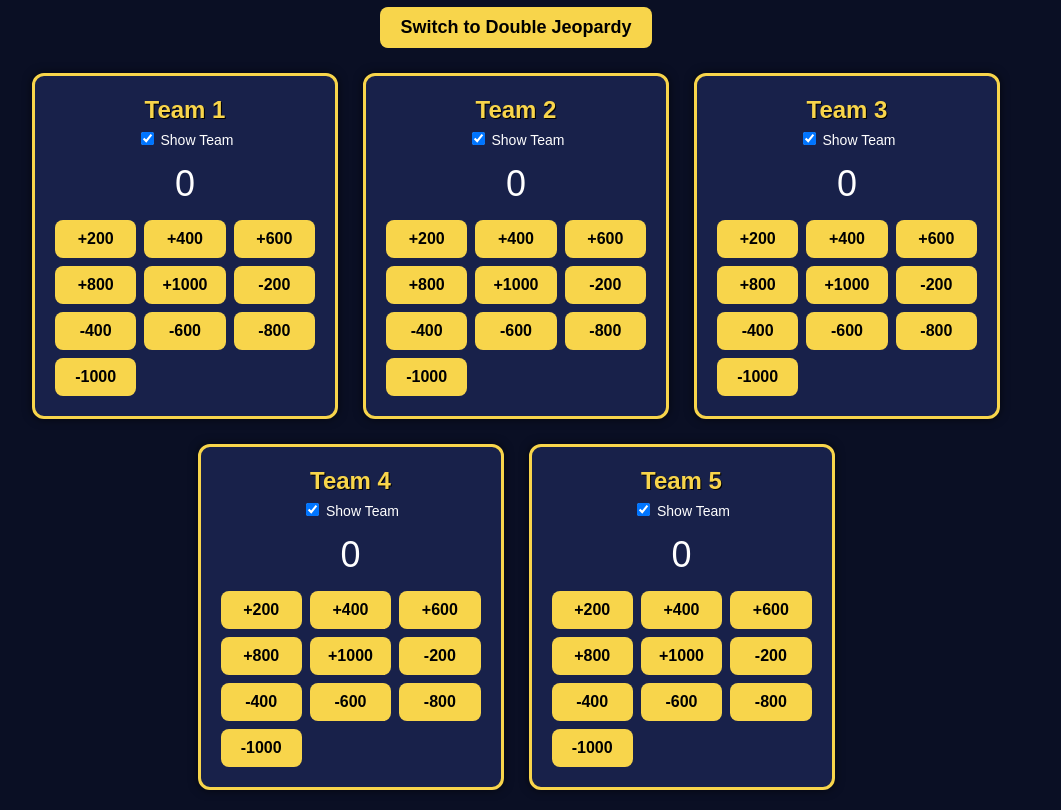
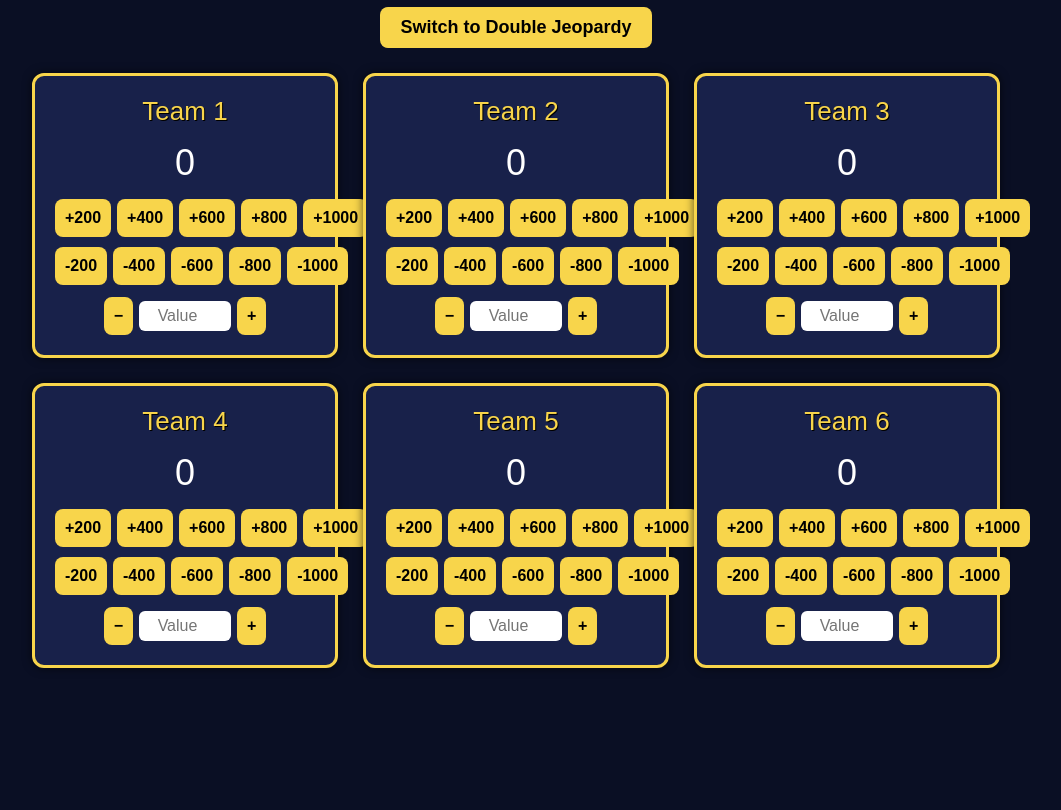
Before and after one commit to biteablefunds2198/score.github.io, a plain HTML site: page index.html in a window 1280 px wide. Shown: the part 110-920 px from the top of the page, without its empty margins (124-1185 px from the left). After the commit the page ends 800 px from the top, so only its background shows below. Drawn offline with Linux system fonts and the light colour scheme.

Commit message:
Update index.html 2

```diff
--- a/index.html
+++ b/index.html
@@ -52,15 +52,22 @@
         box-shadow: 0 0 10px rgba(0,0,0,0.6);
     }
 
-    .team h2 {
+    .team-name {
         margin: 0 0 5px 0;
         color: #f8d54b;
         text-shadow: 1px 1px black;
+        font-size: 26px;
+        cursor: pointer;
     }
 
-    .toggle-area {
-        margin-bottom: 10px;
-        font-size: 14px;
+    .team-name-input {
+        width: 90%;
+        font-size: 22px;
+        padding: 4px;
+        border-radius: 6px;
+        border: none;
+        text-align: center;
+        margin-bottom: 6px;
     }
 
     .score {
@@ -70,8 +77,13 @@
 
     .buttons {
         display: grid;
-        grid-template-columns: repeat(3, 1fr);
-        gap: 8px;
+        grid-template-columns: repeat(5, 1fr);
+        gap: 6px;
+        margin-bottom: 10px;
+    }
+
+    .buttons.minus-row {
+        margin-top: 6px;
     }
 
     button {
@@ -88,6 +100,24 @@
     button:hover {
         background: #ffe680;
     }
+
+    .custom-container {
+        display: flex;
+        justify-content: center;
+        align-items: center;
+        gap: 6px;
+        margin-top: 12px;
+    }
+
+    .custom-container input {
+        width: 80px;
+        padding: 6px;
+        border-radius: 6px;
+        border: none;
+        font-size: 16px;
+        text-align: center;
+    }
+
 </style>
 </head>
 <body>
@@ -99,15 +129,12 @@
 <div class="team-container" id="teamContainer"></div>
 
 <script>
-    const NUM_TEAMS = 5;
+    const NUM_TEAMS = 6;
 
-    // Normal Jeopardy point values
     const normalValues = [200, 400, 600, 800, 1000];
-
-    // Double Jeopardy point values
     const doubleValues = [400, 800, 1200, 1600, 2000];
 
-    let doubleMode = false; // start in normal mode
+    let doubleMode = false;
     let pointValues = [...normalValues];
 
     function updateScore(id, amount) {
@@ -121,56 +148,105 @@
         for (let i = 1; i <= NUM_TEAMS; i++) {
             const teamDiv = document.createElement("div");
             teamDiv.className = "team";
-            teamDiv.id = "teamBox" + i;
 
             teamDiv.innerHTML = `
-                <h2>Team ${i}</h2>
-                <div class="toggle-area">
-                    <label>
-                        <input type="checkbox" id="toggle${i}" checked>
-                        Show Team
-                    </label>
+                <div class="team-name" id="teamName${i}">Team ${i}</div>
+                <div class="score" id="score${i}">0</div>
+
+                <div class="buttons" id="plusRow${i}"></div>
+                <div class="buttons minus-row" id="minusRow${i}"></div>
+
+                <div class="custom-container">
+                    <button id="customMinus${i}">−</button>
+                    <input type="number" id="customInput${i}" placeholder="Value">
+                    <button id="customPlus${i}">+</button>
                 </div>
-                <div class="score" id="score${i}">0</div>
-                <div class="buttons" id="buttons${i}"></div>
             `;
 
             container.appendChild(teamDiv);
 
-            // Toggle handler
-            document.getElementById("toggle" + i).addEventListener("change", (e) => {
-                teamDiv.style.display = e.target.checked ? "block" : "none";
-            });
-
             buildButtons(i);
+            setupTeamNameEditing(i);
+            setupCustom(i);
         }
     }
 
     function buildButtons(teamNumber) {
-        const btnContainer = document.getElementById("buttons" + teamNumber);
-        btnContainer.innerHTML = "";
+        const plusRow = document.getElementById("plusRow" + teamNumber);
+        const minusRow = document.getElementById("minusRow" + teamNumber);
+
+        plusRow.innerHTML = "";
+        minusRow.innerHTML = "";
 
         pointValues.forEach(value => {
             const plus = document.createElement("button");
             plus.textContent = `+${value}`;
             plus.onclick = () => updateScore(`score${teamNumber}`, value);
-            btnContainer.appendChild(plus);
+            plusRow.appendChild(plus);
         });
 
         pointValues.forEach(value => {
             const minus = document.createElement("button");
             minus.textContent = `-${value}`;
             minus.onclick = () => updateScore(`score${teamNumber}`, -value);
-            btnContainer.appendChild(minus);
+            minusRow.appendChild(minus);
         });
     }
 
-    // Switch between normal and double jeopardy
+    function setupCustom(teamNumber) {
+        const input = document.getElementById("customInput" + teamNumber);
+        const btnPlus = document.getElementById("customPlus" + teamNumber);
+        const btnMinus = document.getElementById("customMinus" + teamNumber);
+
+        btnPlus.onclick = () => {
+            const val = parseInt(input.value);
+            if (!isNaN(val)) updateScore(`score${teamNumber}`, val);
+        };
+
+        btnMinus.onclick = () => {
+            const val = parseInt(input.value);
+            if (!isNaN(val)) updateScore(`score${teamNumber}`, -val);
+        };
+    }
+
+    // Editable Team Names
+    function setupTeamNameEditing(teamNumber) {
+        const nameEl = document.getElementById("teamName" + teamNumber);
+
+        nameEl.addEventListener("click", () => {
+            const currentName = nameEl.textContent;
+            const input = document.createElement("input");
+            input.type = "text";
+            input.value = currentName;
+            input.className = "team-name-input";
+
+            nameEl.replaceWith(input);
+            input.focus();
+            input.select();
+
+            function saveName() {
+                const newName = input.value.trim() || currentName;
+                const newLabel = document.createElement("div");
+                newLabel.className = "team-name";
+                newLabel.id = "teamName" + teamNumber;
+                newLabel.textContent = newName;
+
+                input.replaceWith(newLabel);
+                setupTeamNameEditing(teamNumber); // reattach listener
+            }
+
+            input.addEventListener("blur", saveName);
+            input.addEventListener("keydown", (e) => {
+                if (e.key === "Enter") saveName();
+            });
+        });
+    }
+
+    // Mode switching
     document.getElementById("modeBtn").onclick = () => {
         doubleMode = !doubleMode;
         pointValues = doubleMode ? doubleValues : normalValues;
 
-        // Rebuild all button sets
         for (let i = 1; i <= NUM_TEAMS; i++) {
             buildButtons(i);
         }
```
